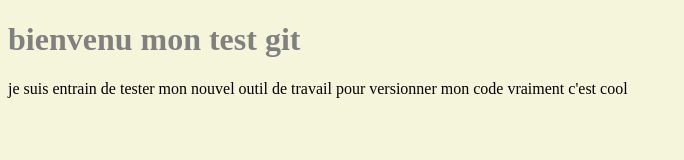
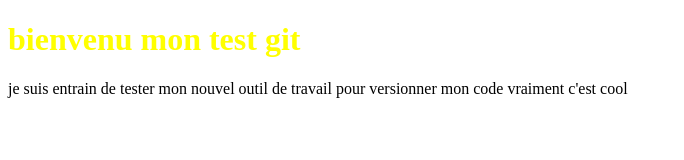
Before and after one commit to rdplus-rgb/demo_git, a plain HTML site: page index.html in a window 1280 px wide. Shown: the whole page, without its empty margins (0-684 px from the left). Drawn offline with Linux system fonts and the light colour scheme.

Commit message:
modifier depuis github

```diff
--- a/style.css
+++ b/style.css
@@ -1,9 +1,9 @@
 body
 {
-    background-color: beige;
+    background-color: dark;
 }
 
 h1
 {
-    color:gray;
+    color:yellow;
 }
```
